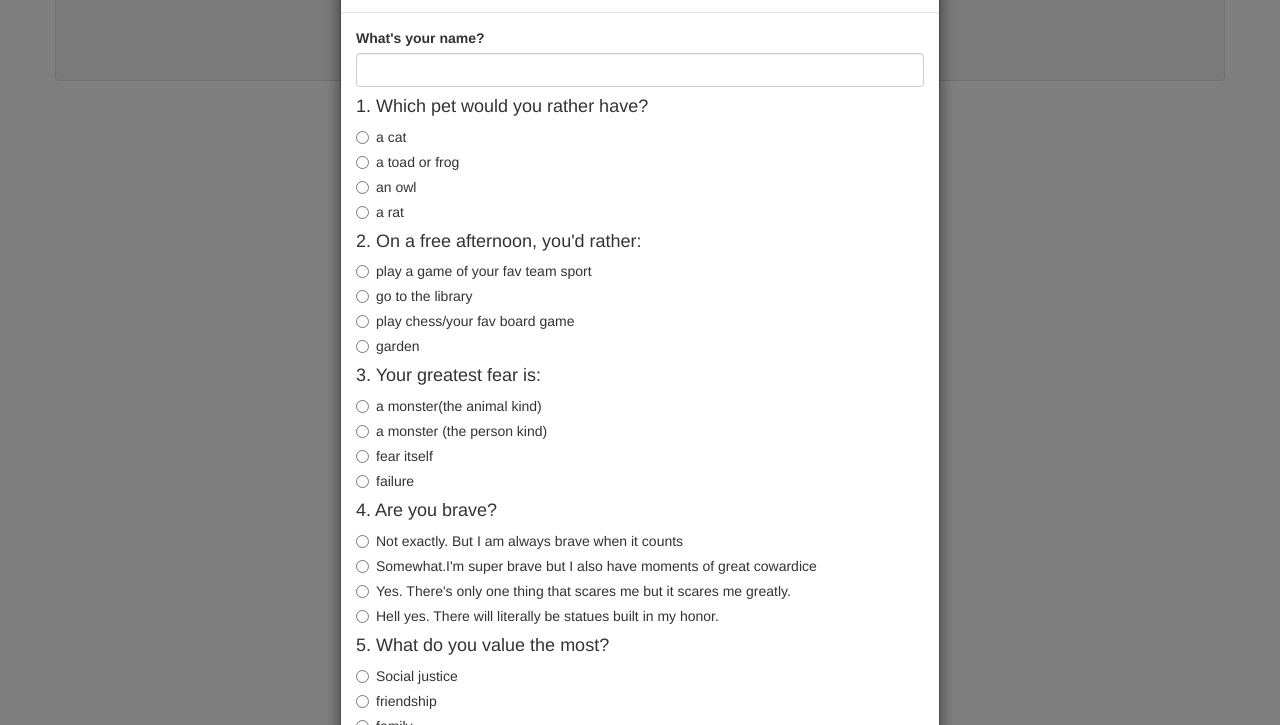
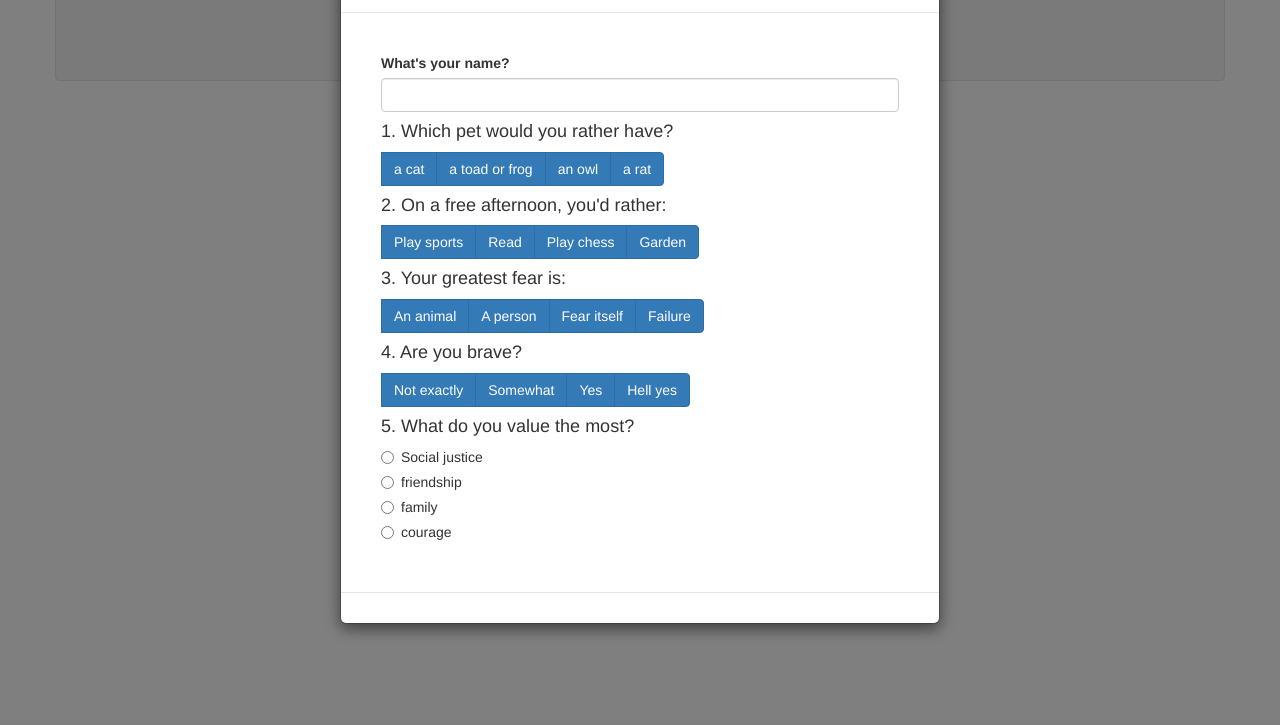
Before and after one commit to codingnspace/quiz, a website: page views/index.html in a window 1280 px wide. Both pictures are taken after a click on the button "Start Quiz". Shown: the part 75-800 px from the top of the page. Drawn offline with nearby package versions, Linux system fonts and the light colour scheme.

Commit message:
changed radio btns to utilize bs

```diff
--- a/public/css/site.css
+++ b/public/css/site.css
@@ -0,0 +1,3 @@
+.modal-body{
+  padding:40px;
+}
--- a/views/index.html
+++ b/views/index.html
@@ -28,118 +28,87 @@
 				<input class="form-control" type="text" id="userName" required />
 				</div>
 				<!-- SLIDE 2 QUESTION 1 -->
-				<div id="slide2">
-					<div class="radio">
-						<h4 class="question">1. Which pet would you rather have?</h4>
-						<label>
-	 					<input type="radio" name="optionsRadios" class="hermione">
+				<div id="slide2"  class="btn-group" data-toggle="buttons">
+					<h4 class="question">1. Which pet would you rather have?</h4>
+
+						<label class="btn btn-primary">
+	 					<input type="radio" name="optionsRadios" class="hermione" autocomplete="off">
 	 					a cat
  						</label>
-				</div>
-				<div class="radio">
-					<label>
-					<input type="radio" name="optionsRadios" class="neville"  >
+					<label class="btn btn-primary">
+					<input type="radio" name="optionsRadios" class="neville" autocomplete="off" >
 					a toad or frog
 					</label>
-				</div>
-				<div class="radio">
-					<label>
-					<input type="radio" name="optionsRadios" class="harry"  >
+					<label class="btn btn-primary">
+					<input type="radio" name="optionsRadios" class="harry" autocomplete="off"  >
 					an owl
 					</label>
-				</div>
-				<div class="radio">
-					<label>
-					<input type="radio" name="optionsRadios" class="ron"  >
+					<label class="btn btn-primary">
+					<input type="radio" name="optionsRadios" class="ron" autocomplete="off" >
 					a rat
 					</label>
-				</div>
 			</div>
 				<!--SLIDE 3 QUESTION 2 -->
-				<div id="slide3">
-					<div class="radio">
+				<div id="slide3"  class="btn-group" data-toggle="buttons">
 						<h4 class="question">2. On a free afternoon, you'd rather:</h4>
-						<label>
-	 					<input type="radio" name="optionsRadios" class="harry">
-	 					play a game of your fav team sport
+						<label class="btn btn-primary" >
+	 					<input type="radio" name="optionsRadios" class="harry" autocomplete="off">
+	 					Play sports
  						</label>
-				</div>
-				<div class="radio">
-					<label>
-					<input type="radio" name="optionsRadios" class="hermione"  >
-					go to the library
+					<label class="btn btn-primary">
+					<input type="radio" name="optionsRadios" class="hermione" autocomplete="off"  >
+					Read
 					</label>
-				</div>
-				<div class="radio">
-					<label>
-					<input type="radio" name="optionsRadios" class="ron"  >
-					play chess/your fav board game
+					<label class="btn btn-primary">
+					<input type="radio" name="optionsRadios" class="ron"  autocomplete="off">
+					Play chess
 					</label>
-				</div>
-				<div class="radio">
-					<label>
-					<input type="radio" name="optionsRadios" class="neville"  >
-					garden
+					<label class="btn btn-primary">
+					<input type="radio" name="optionsRadios" class="neville" autocomplete="off"  >
+					Garden
 					</label>
-				</div>
 			</div>
 
 				<!--SLIDE4 Question 3 -->
-				<div id="slide4">
-					<div class="radio">
+				<div id="slide4" class="btn-group" data-toggle="buttons">
 						<h4 class="question">3. Your greatest fear is:</h4>
-						<label>
-						<input type="radio" name="optionsRadios" class="ron">
-						a monster(the animal kind)
+						<label class="btn btn-primary">
+						<input type="radio" name="optionsRadios" class="ron" autocomplete="off" >
+						An animal
 						</label>
-				</div>
-				<div class="radio">
-					<label>
-					<input type="radio" name="optionsRadios" class="neville"  >
-					a monster (the person kind)
+					<label class="btn btn-primary">
+					<input type="radio" name="optionsRadios" class="neville" autocomplete="off"  >
+					A person
 					</label>
-				</div>
-				<div class="radio">
-					<label>
-					<input type="radio" name="optionsRadios" class="harry"  >
-					fear itself
+					<label class="btn btn-primary">
+					<input type="radio" name="optionsRadios" class="harry" autocomplete="off"  >
+					Fear itself
 					</label>
-				</div>
-				<div class="radio">
-					<label>
-					<input type="radio" name="optionsRadios" class="hermione"  >
-					failure
+					<label class="btn btn-primary">
+					<input type="radio" name="optionsRadios" class="hermione" autocomplete="off"   >
+					Failure
 					</label>
-				</div>
 				</div>
 
 				<!--SLIDE5 Question 4 -->
-				<div id="slide5">
-					<div class="radio">
+				<div id="slide5" class="btn-group" data-toggle="buttons">
 						<h4 class="question">4. Are you brave?</h4>
-						<label>
-						<input type="radio" name="optionsRadios" class="neville">
-						Not exactly. But I am always brave when it counts
+						<label class="btn btn-primary">
+						<input type="radio" name="optionsRadios" class="neville" autocomplete="off">
+						Not exactly
 						</label>
-				</div>
-				<div class="radio">
-					<label>
-					<input type="radio" name="optionsRadios" class="ron"  >
-					Somewhat.I'm super brave but I also have moments of great cowardice
+					<label class="btn btn-primary">
+					<input type="radio" name="optionsRadios" class="ron" autocomplete="off" >
+					Somewhat
 					</label>
-				</div>
-				<div class="radio">
-					<label>
-					<input type="radio" name="optionsRadios" class="hermione"  >
-					Yes. There's only one thing that scares me but it scares me greatly.
+					<label class="btn btn-primary">
+					<input type="radio" name="optionsRadios" class="hermione" autocomplete="off" >
+					Yes
 					</label>
-				</div>
-				<div class="radio">
-					<label>
-					<input type="radio" name="optionsRadios" class="harry"  >
-					Hell yes. There will literally be statues built in my honor.
+					<label class="btn btn-primary">
+					<input type="radio" name="optionsRadios" class="harry" autocomplete="off" >
+					Hell yes
 					</label>
-				</div>
 			</div>
 
 				<!--SLIDE6 Question 5 -->
```
